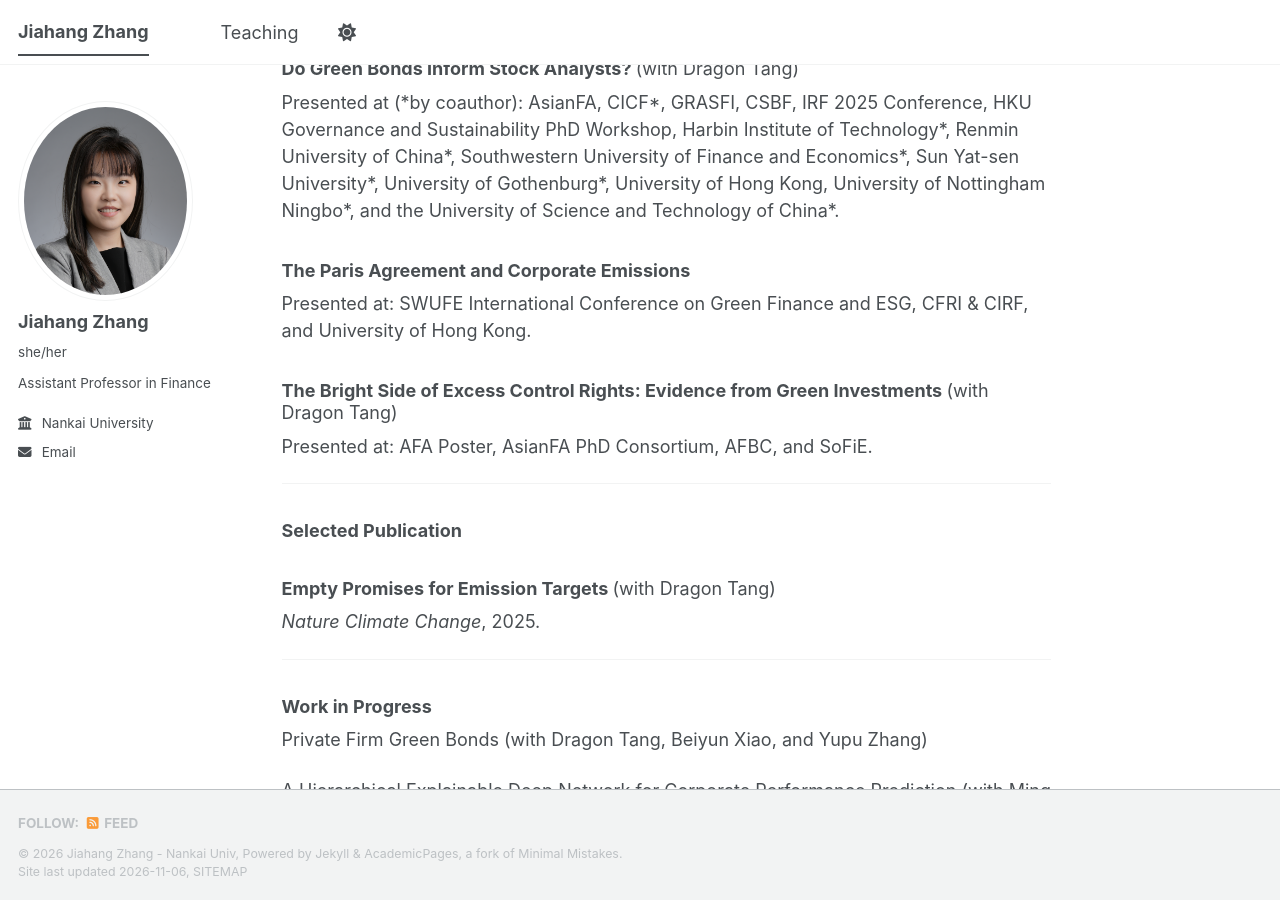
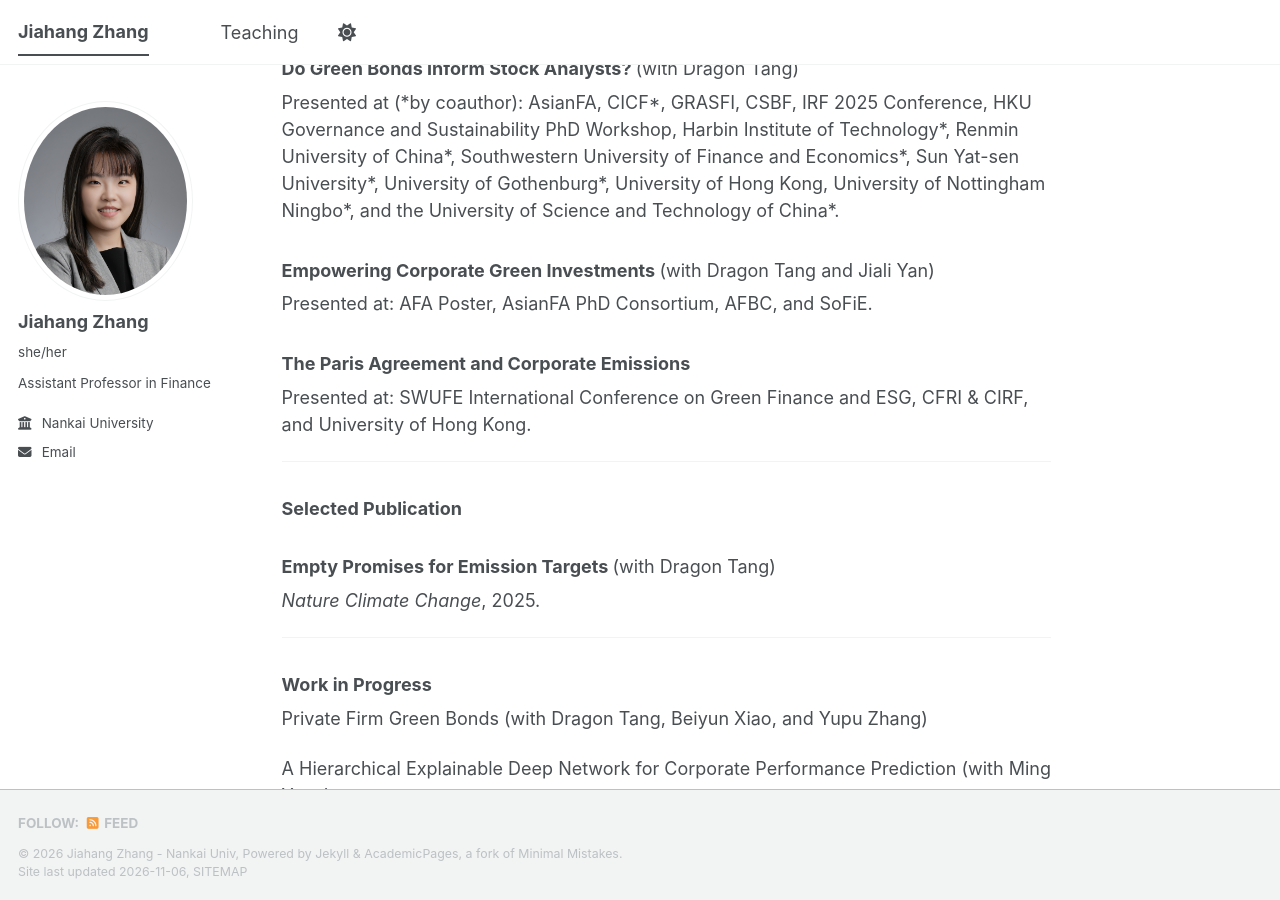
Before and after one commit to joannazhang88/joannazhang88.github.io, a Jekyll site: the page built from _pages/about.md, in a window 1280 px wide and 900 px high, scrolled down 612 px. Built offline with Jekyll 4.4.1, drawn with Linux system fonts in a browser that asks for light colours; a style sheet for code colours, icons or effects is not loaded.

Commit message:
Update about.md

```diff
--- a/_pages/about.md
+++ b/_pages/about.md
@@ -29,14 +29,15 @@ Presented at: FMA PhD Consortium, Massey Sustainable Finance Conference, AFBC, S
 
 Presented at (\*by coauthor): AsianFA, CICF\*, GRASFI, CSBF, IRF 2025 Conference, HKU Governance and Sustainability PhD Workshop, Harbin Institute of Technology\*, Renmin University of China\*, Southwestern University of Finance and Economics\*, Sun Yat-sen University\*, University of Gothenburg\*, University of Hong Kong, University of Nottingham Ningbo\*, and the University of Science and Technology of China\*.
 
+### Empowering Corporate Green Investments <span style="font-weight: normal;">(with Dragon Tang and Jiali Yan)</span>
+
+Presented at: AFA Poster, AsianFA PhD Consortium, AFBC, and SoFiE.
+
+
+
 ### The Paris Agreement and Corporate Emissions
 
 Presented at: SWUFE International Conference on Green Finance and ESG, CFRI & CIRF, and University of Hong Kong.
-
-### The Bright Side of Excess Control Rights: Evidence from Green Investments <span style="font-weight: normal;">(with Dragon Tang)</span>
-
-
-Presented at: AFA Poster, AsianFA PhD Consortium, AFBC, and SoFiE.
 
 ---
 
```
